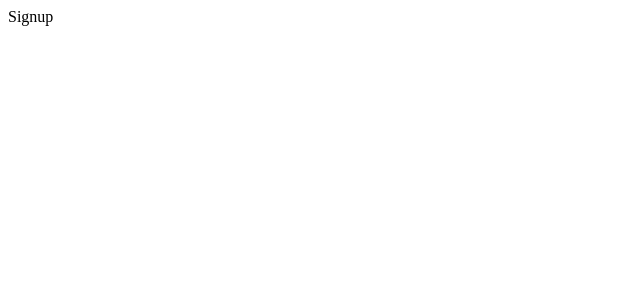
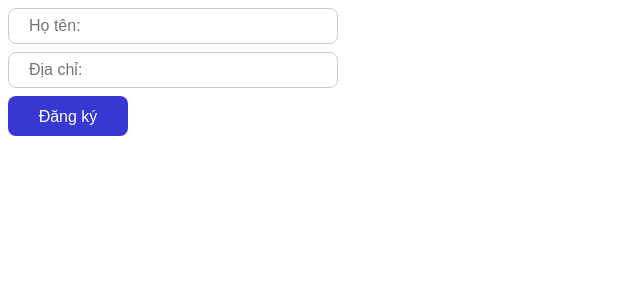
Before and after one commit to tphat301/ReactJS_2023_p, a React (Create React App) app in the folder my-project/: page / in a window 1280 px wide. Shown: the top 300 px of the page, without its empty margins (0-640 px from the left). Built offline with nearby package versions, Linux system fonts and the light colour scheme.

Commit message:
update file 22.6.2023

```diff
--- a/my-project/package.json
+++ b/my-project/package.json
@@ -3,6 +3,7 @@
   "version": "0.1.0",
   "private": true,
   "dependencies": {
+    "@hookform/resolvers": "^3.1.1",
     "@testing-library/jest-dom": "^5.16.5",
     "@testing-library/react": "^13.4.0",
     "@testing-library/user-event": "^13.5.0",
@@ -11,6 +12,7 @@
     "formik-mui": "^5.0.0-alpha.0",
     "react": "^18.2.0",
     "react-dom": "^18.2.0",
+    "react-hook-form": "^7.45.0",
     "react-scripts": "5.0.1",
     "styled-components": "^6.0.0-rc.3",
     "web-vitals": "^2.1.4",
--- a/my-project/src/App.js
+++ b/my-project/src/App.js
@@ -12,6 +12,7 @@
 // import Sekeleton from './components/Sekeleton/Sekeleton'
 // import From from './components/Form/From'
 import Signup from './components/ExeSignup/Signup'
+import ReactHookFrom from './components/ReactHookForm/ReactHookFrom'
 // import Props from './components/Props/Props'
 
 // const StyledBackTop = styled.div`
@@ -56,7 +57,8 @@ function App() {
     // <From></From>
     // <Props></Props>
 
-    <Signup></Signup>
+    // <Signup></Signup>
+    <ReactHookFrom></ReactHookFrom>
   )
 }
 
--- /dev/null
+++ b/my-project/src/components/ReactHookForm/ReactHookFrom.js
@@ -0,0 +1,58 @@
+import React from 'react'
+import app from './app.module.css'
+import { useForm } from 'react-hook-form'
+
+const ReactHookFrom = () => {
+  const {
+    register,
+    handleSubmit,
+    formState: { errors }
+  } = useForm()
+
+  // console.log(errors)
+
+  const onSubmit = (values) => console.log(values)
+  return (
+    <div>
+      <form onSubmit={handleSubmit(onSubmit)} autoComplete='off'>
+        <div className={app.marginBottomCustom}>
+          <input
+            type='text'
+            name='fullname'
+            className={app.inputCustom}
+            placeholder='Họ tên:'
+            {...register('fullname', {
+              required: true,
+              maxLength: 15
+            })}
+          />
+        </div>
+        {errors.fullname && errors.fullname.type === 'required' && (
+          <div className={app.textDanger}>Họ và tên không được bỏ trống</div>
+        )}
+        {errors.fullname && errors.fullname.type === 'maxLength' && (
+          <div className={app.textDanger}>Họ và tên chỉ được phép nhập tối đa 15 ký tự</div>
+        )}
+        <div className='group-input'>
+          <input
+            type='text'
+            name='address'
+            className={app.inputCustom}
+            placeholder='Địa chỉ:'
+            {...register('address', {
+              required: true
+            })}
+          />
+        </div>
+        {errors.address && errors.address.type === 'required' && (
+          <div className={app.textDanger}>Email không được bỏ trống</div>
+        )}
+        <div>
+          <input type='submit' className={app.inputBtn} name='btn-submit' value='Đăng ký' />
+        </div>
+      </form>
+    </div>
+  )
+}
+
+export default ReactHookFrom
--- /dev/null
+++ b/my-project/src/components/ReactHookForm/app.module.css
@@ -0,0 +1,35 @@
+.inputCustom {
+  outline: none;
+  border: 1px solid #ccc;
+  border-radius: 8px;
+  padding: 8px 14px;
+  text-indent: 6px;
+  font-size: 16px;
+  color: #000;
+  width: 300px;
+}
+
+.inputBtn {
+  outline: none;
+  border: none;
+  color: #fff;
+  background-color: rgb(55, 55, 210);
+  font-size: 16px;
+  border-radius: 8px;
+  height: 40px;
+  line-height: 40px;
+  width: 120px;
+  display: flex;
+  justify-content: center;
+  align-items: center;
+  margin-top: 8px;
+  cursor: pointer;
+}
+
+.marginBottomCustom {
+  margin-bottom: 8px;
+}
+
+.textDanger {
+  color: red;
+}
```
Also changed, not shown: 1 other file (tests, documents, lock files or other folders).
